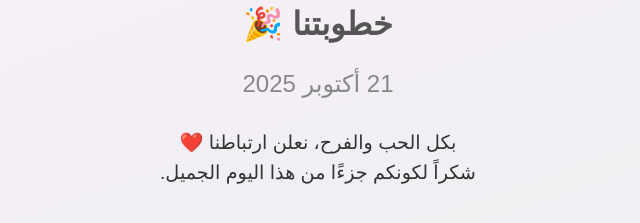
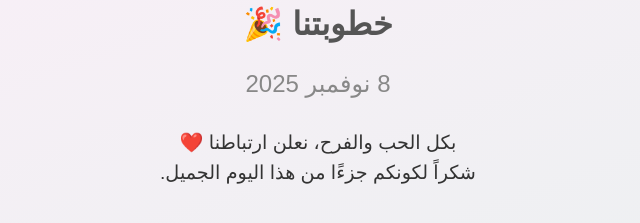
Before and after one commit to rawanabuzir/rawan-laith, a plain HTML site: page index.html in a window 1280 px wide. Shown: the part 199-422 px from the top of the page, 359-999 px from the left. Drawn offline with Linux system fonts and the light colour scheme.

Commit message:
Update index.html

```diff
--- a/index.html
+++ b/index.html
@@ -60,7 +60,7 @@
     <div class="heart">💖</div>
     <h1>روان & ليث</h1>
     <h2>خطوبتنا 🎉</h2>
-    <div class="date">21 أكتوبر 2025</div>
+    <div class="date">8 نوفمبر 2025</div>
     <p>
       بكل الحب والفرح، نعلن ارتباطنا ❤️<br>
       شكراً لكونكم جزءًا من هذا اليوم الجميل.
```
